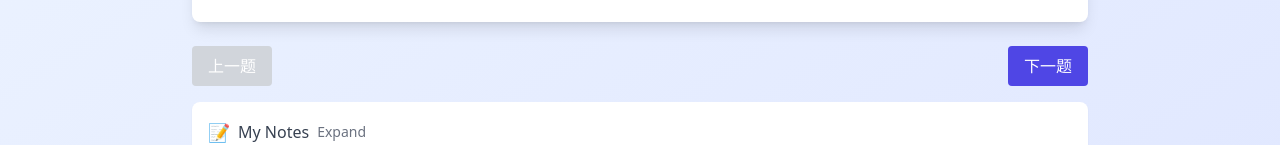
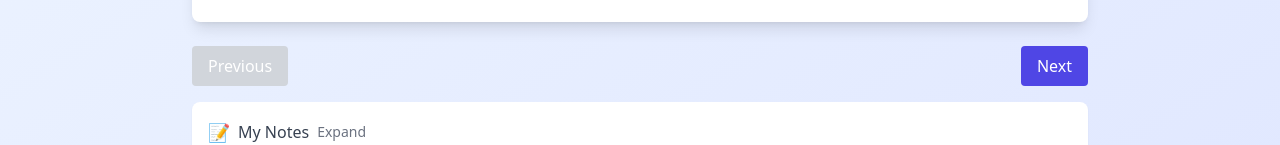
Before and after one commit to TennousuAthena/HAM59, a React (Vite) app: page /practice/sequential/Technician/1 in a window 1280 px wide. Shown: the part 515-660 px from the top of the page. Built offline with nearby package versions, Linux system fonts and the light colour scheme.

Commit message:
Fix: English Translation

```diff
--- a/src/components/QuestionBank.jsx
+++ b/src/components/QuestionBank.jsx
@@ -364,7 +364,7 @@ const QuestionBank = ({ questions }) => {
               disabled={currentQuestionIndex === 0}
               className="px-4 py-2 bg-gray-500 text-white rounded disabled:bg-gray-300 hover:bg-gray-600 transition-colors"
             >
-              上一题
+              Previous
             </button>
           )}
 
@@ -375,8 +375,8 @@ const QuestionBank = ({ questions }) => {
             className="px-4 py-2 bg-indigo-600 text-white rounded hover:bg-indigo-700 transition-colors"
           >
             {currentQuestionIndex === filteredQuestions.length - 1 && isExamMode
-              ? "提交答案"
-              : "下一题"}
+              ? "Submit Answers"
+              : "Next"}
           </button>
         </div>
 
```
